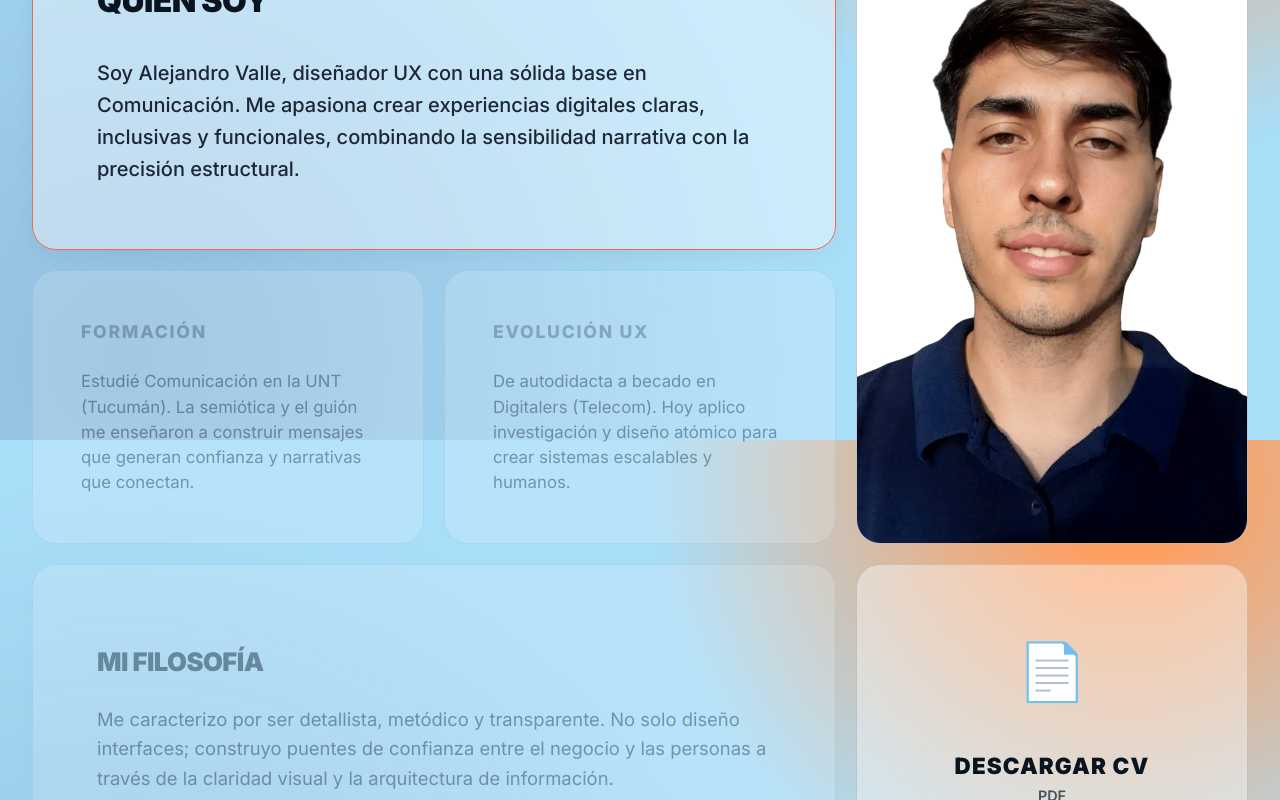
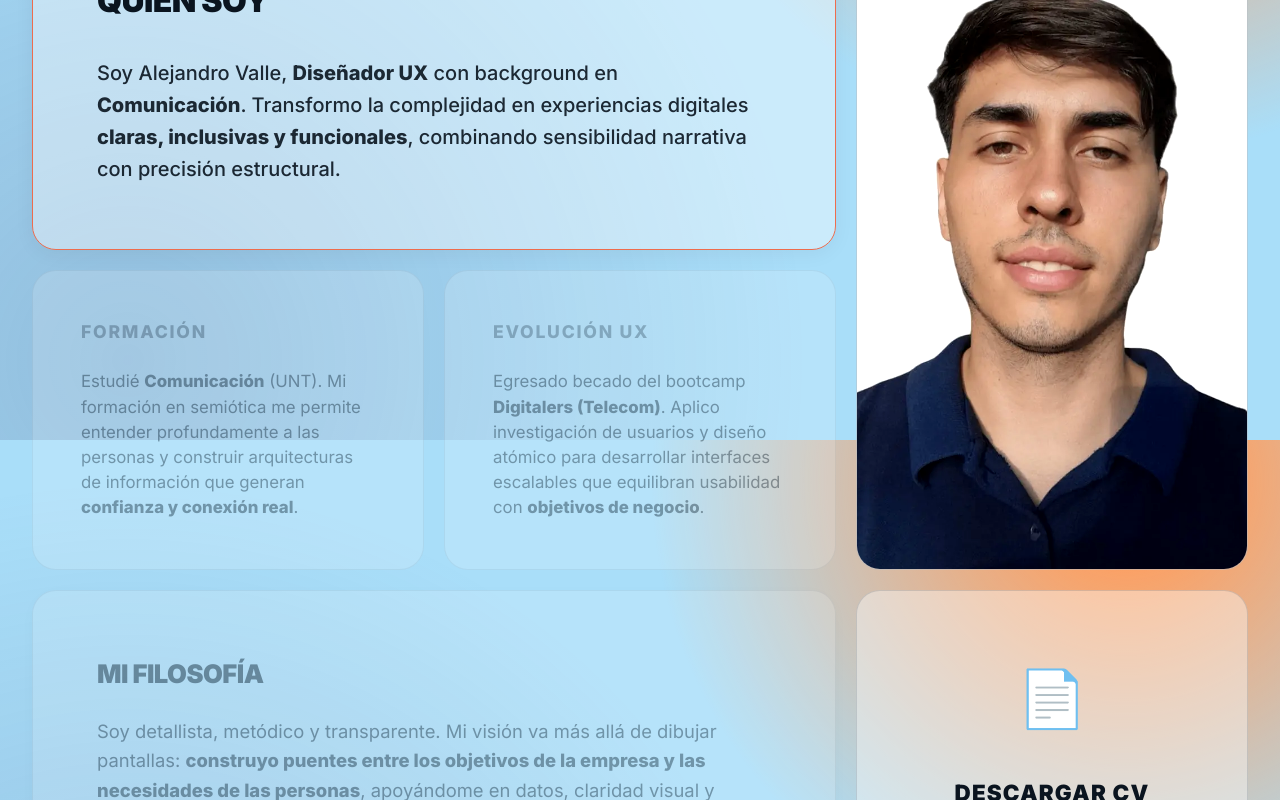
Before and after one commit to AlejandroValle1/portfolio-ux, a React (Vite) app: page / in a window 1280 px wide. Shown: the part 1160-1960 px from the top of the page. Built offline with nearby package versions, Linux system fonts and the light colour scheme; a web font is replaced by a local one.

Commit message:
content: apply UX writing principles to About section for scannability and impact

```diff
--- a/src/components/About.jsx
+++ b/src/components/About.jsx
@@ -144,7 +144,7 @@ const About = () => {
                         QUIÉN SOY
                     </h3>
                     <p style={{ fontSize: '1.25rem', lineHeight: 1.6, fontWeight: 500, opacity: 0.9 }}>
-                        Soy Alejandro Valle, diseñador UX con una sólida base en Comunicación. Me apasiona crear experiencias digitales claras, inclusivas y funcionales, combinando la sensibilidad narrativa con la precisión estructural.
+                        Soy Alejandro Valle, <strong>Diseñador UX</strong> con background en <strong>Comunicación</strong>. Transformo la complejidad en experiencias digitales <strong>claras, inclusivas y funcionales</strong>, combinando sensibilidad narrativa con precisión estructural.
                     </p>
                 </motion.div>
 
@@ -206,7 +206,7 @@ const About = () => {
                         Formación
                     </h4>
                     <p style={{ fontSize: '1.05rem', lineHeight: 1.5, opacity: 0.9 }}>
-                        Estudié Comunicación en la UNT (Tucumán). La semiótica y el guión me enseñaron a construir mensajes que generan confianza y narrativas que conectan.
+                        Estudié <strong>Comunicación</strong> (UNT). Mi formación en semiótica me permite entender profundamente a las personas y construir arquitecturas de información que generan <strong>confianza y conexión real</strong>.
                     </p>
                 </motion.div>
 
@@ -230,7 +230,7 @@ const About = () => {
                         Evolución UX
                     </h4>
                     <p style={{ fontSize: '1.05rem', lineHeight: 1.5, opacity: 0.9 }}>
-                        De autodidacta a becado en Digitalers (Telecom). Hoy aplico investigación y diseño atómico para crear sistemas escalables y humanos.
+                        Egresado becado del bootcamp <strong>Digitalers (Telecom)</strong>. Aplico investigación de usuarios y diseño atómico para desarrollar interfaces escalables que equilibran usabilidad con <strong>objetivos de negocio</strong>.
                     </p>
                 </motion.div>
 
@@ -259,7 +259,7 @@ const About = () => {
                         MI FILOSOFÍA
                     </h3>
                     <p style={{ fontSize: '1.15rem', opacity: 0.9, lineHeight: 1.6 }}>
-                        Me caracterizo por ser detallista, metódico y transparente. No solo diseño interfaces; construyo puentes de confianza entre el negocio y las personas a través de la claridad visual y la arquitectura de información.
+                        Soy detallista, metódico y transparente. Mi visión va más allá de dibujar pantallas: <strong>construyo puentes entre los objetivos de la empresa y las necesidades de las personas</strong>, apoyándome en datos, claridad visual y decisiones estratégicas.
                     </p>
                 </motion.div>
 
```
